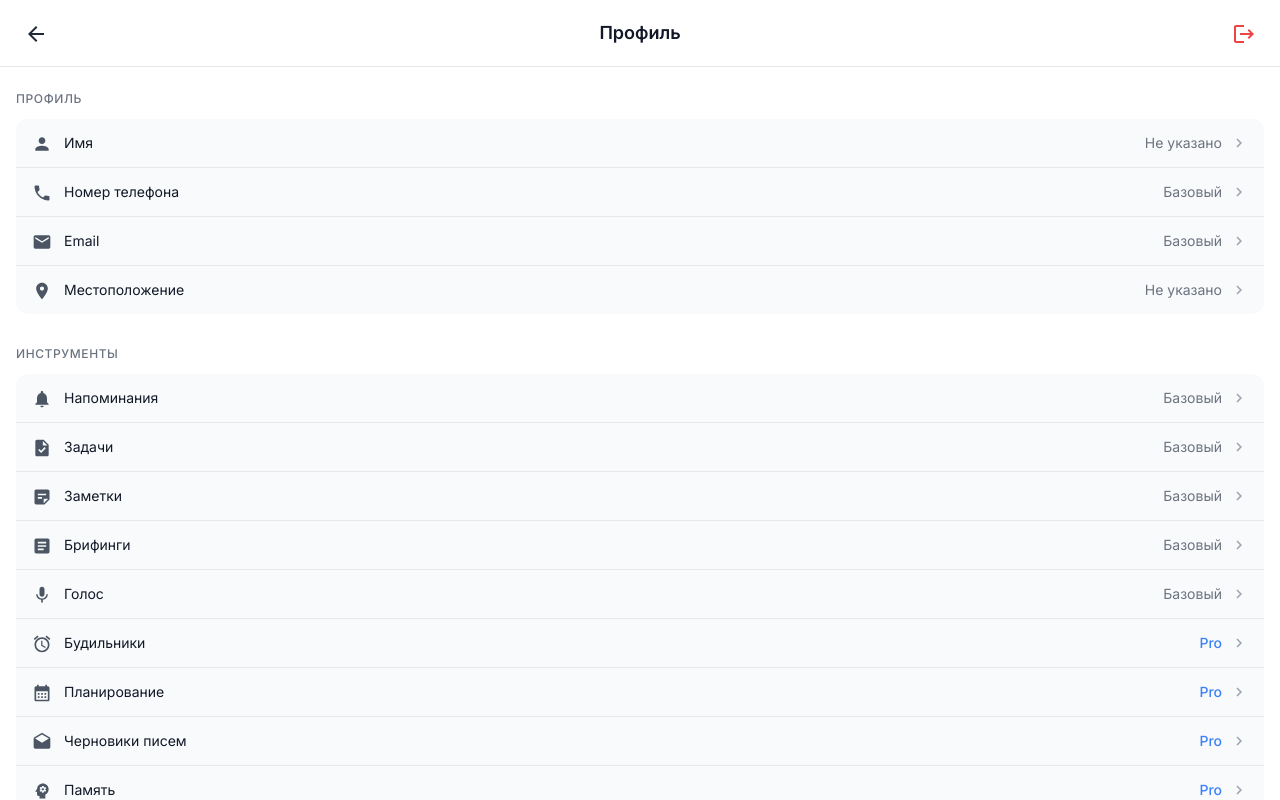
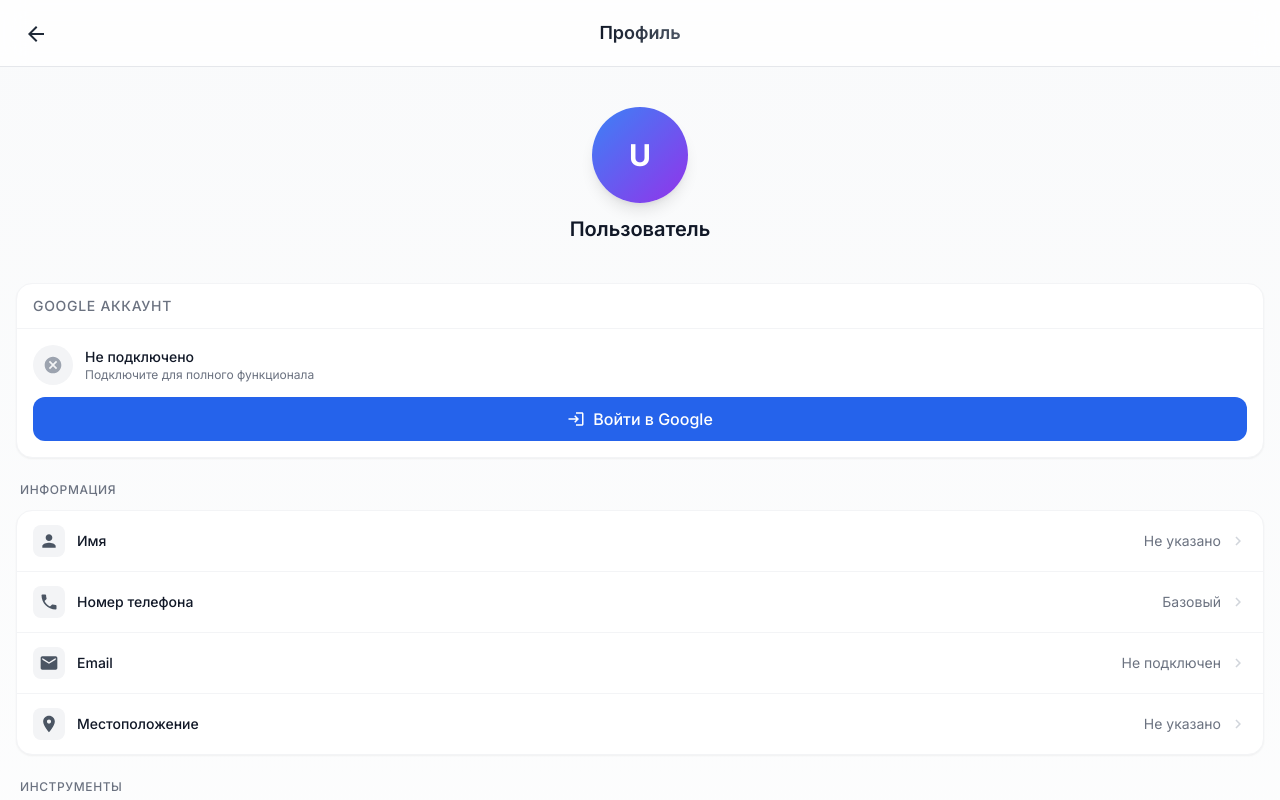
Before and after one commit to Vlad1323213/Martin-Ai, a Next.js app: page /profile in a window 1280 px wide. Built offline with nearby package versions, Linux system fonts and the light colour scheme.

Commit message:
олностью переработан профиль: красивый дизайн, правильная логика выхода/входа Google, кнопка возврата к чату

```diff
--- a/app/profile/page.tsx
+++ b/app/profile/page.tsx
@@ -19,7 +19,10 @@ import {
   Settings,
   Logout,
   ArrowBack,
-  ChevronRight
+  ChevronRight,
+  Login,
+  CheckCircle,
+  Cancel
 } from '@mui/icons-material'
 import { useTelegram } from '@/hooks/useTelegram'
 
@@ -41,6 +44,7 @@ export default function ProfilePage() {
     location: ''
   })
   const [isGoogleConnected, setIsGoogleConnected] = useState(false)
+  const [isLoading, setIsLoading] = useState(false)
 
   useEffect(() => {
     // Загружаем сохраненные данные
@@ -52,52 +56,65 @@ export default function ProfilePage() {
       setProfileData({
         name: `${user.first_name} ${user.last_name || ''}`.trim(),
         phone: 'Базовый',
-        email: 'Базовый',
+        email: 'Не подключен',
         location: 'Не указано'
       })
     }
 
     // Проверяем подключение Google
-    const checkGoogle = async () => {
-      if (user?.id) {
+    checkGoogleConnection()
+  }, [user])
+
+  const checkGoogleConnection = async () => {
+    if (user?.id) {
+      try {
         const response = await fetch(`/api/tokens?userId=${user.id}&provider=google`)
         const data = await response.json()
-        setIsGoogleConnected(data.connected)
+        setIsGoogleConnected(data.connected === true)
 
         // Обновляем email если подключен
         if (data.connected && data.tokens?.email) {
           setProfileData(prev => ({ ...prev, email: data.tokens.email }))
+        } else {
+          setProfileData(prev => ({ ...prev, email: 'Не подключен' }))
         }
+      } catch (error) {
+        console.error('Error checking Google:', error)
+        setIsGoogleConnected(false)
       }
     }
+  }
 
-    checkGoogle()
-  }, [user])
+  const handleGoogleLogout = async () => {
+    if (!user?.id) return
 
-  const handleLogout = async () => {
-    // Выход из Google
+    setIsLoading(true)
     try {
-      // Если есть user id, очищаем токены на сервере
-      if (user?.id) {
-        await fetch(`/api/tokens?userId=${user.id}&provider=google`, {
-          method: 'DELETE'
-        })
-      }
+      // Удаляем токены на сервере
+      await fetch(`/api/tokens?userId=${user.id}&provider=google`, {
+        method: 'DELETE'
+      })
 
       // Очищаем локальные данные Google
       localStorage.removeItem('googleTokens')
-      localStorage.removeItem('userSession')
-      localStorage.removeItem('chatHistory')
+
+      // Обновляем состояние
+      setIsGoogleConnected(false)
+      setProfileData(prev => ({ ...prev, email: 'Не подключен' }))
 
       // Показываем уведомление
       alert('Вы вышли из Google аккаунта')
-
-      // Перезагружаем приложение
-      window.location.reload()
     } catch (error) {
       console.error('Logout error:', error)
       alert('Ошибка при выходе из аккаунта')
+    } finally {
+      setIsLoading(false)
     }
+  }
+
+  const handleGoogleLogin = () => {
+    // Переходим на страницу настроек для авторизации
+    router.push('/settings')
   }
 
   const saveProfile = (data: typeof profileData) => {
@@ -121,7 +138,7 @@ export default function ProfilePage() {
     {
       icon: <Email sx={{ fontSize: 20 }} />,
       label: 'Email',
-      value: profileData.email || 'Базовый',
+      value: profileData.email || 'Не подключен',
       type: 'basic'
     },
     {
@@ -196,50 +213,124 @@ export default function ProfilePage() {
   ]
 
   return (
-    <div className="min-h-screen bg-white">
-      {/* Header */}
-      <div className="sticky top-0 z-50 bg-white border-b border-gray-200">
+    <div className="min-h-screen bg-gradient-to-b from-gray-50 to-white">
+      {/* Header с градиентом */}
+      <div className="sticky top-0 z-50 bg-white/80 backdrop-blur-md border-b border-gray-200">
         <div className="flex items-center justify-between px-4 py-3">
           <button
             onClick={() => router.push('/')}
-            className="p-2 hover:bg-gray-100 rounded-lg transition-colors"
+            className="p-2 hover:bg-gray-100 rounded-xl transition-all hover:scale-105 active:scale-95"
           >
             <ArrowBack sx={{ fontSize: 24, color: '#1f2937' }} />
           </button>
 
-          <h1 className="text-lg font-semibold text-gray-900">Профиль</h1>
+          <h1 className="text-lg font-semibold bg-gradient-to-r from-gray-900 to-gray-600 bg-clip-text text-transparent">
+            Профиль
+          </h1>
 
-          <button
-            onClick={handleLogout}
-            className="p-2 hover:bg-gray-100 rounded-lg transition-colors"
-          >
-            <Logout sx={{ fontSize: 24, color: '#ef4444' }} />
-          </button>
+          <div className="w-10" /> {/* Spacer для центрирования */}
         </div>
       </div>
 
       {/* Content */}
-      <div className="px-4 py-6 space-y-8">
+      <div className="px-4 py-6 space-y-6">
+        {/* User Avatar Section */}
+        <div className="flex flex-col items-center py-4">
+          <div className="w-24 h-24 bg-gradient-to-br from-blue-500 to-purple-600 rounded-full flex items-center justify-center text-white text-3xl font-bold shadow-lg">
+            {profileData.name?.charAt(0) || 'U'}
+          </div>
+          <h2 className="mt-3 text-xl font-semibold text-gray-900">
+            {profileData.name || 'Пользователь'}
+          </h2>
+          <p className="text-sm text-gray-500">
+            {profileData.email !== 'Не подключен' ? profileData.email : 'Email не подключен'}
+          </p>
+        </div>
+
+        {/* Google Account Section */}
+        <div className="bg-white rounded-2xl shadow-sm border border-gray-100 overflow-hidden">
+          <div className="px-4 py-3 border-b border-gray-100">
+            <h3 className="text-sm font-medium text-gray-500 uppercase tracking-wider">
+              Google Аккаунт
+            </h3>
+          </div>
+
+          <div className="p-4">
+            {isGoogleConnected ? (
+              <div className="space-y-3">
+                <div className="flex items-center justify-between">
+                  <div className="flex items-center gap-3">
+                    <div className="w-10 h-10 rounded-full bg-gradient-to-br from-blue-500 via-red-500 to-yellow-500 p-0.5">
+                      <div className="w-full h-full bg-white rounded-full flex items-center justify-center">
+                        <CheckCircle sx={{ fontSize: 20, color: '#10b981' }} />
+                      </div>
+                    </div>
+                    <div>
+                      <p className="text-sm font-medium text-gray-900">Подключено</p>
+                      <p className="text-xs text-gray-500">{profileData.email}</p>
+                    </div>
+                  </div>
+                </div>
+
+                <button
+                  onClick={handleGoogleLogout}
+                  disabled={isLoading}
+                  className="w-full py-2.5 bg-red-50 text-red-600 rounded-xl font-medium hover:bg-red-100 transition-all active:scale-98 disabled:opacity-50 flex items-center justify-center gap-2"
+                >
+                  {isLoading ? (
+                    <div className="w-4 h-4 border-2 border-red-600 border-t-transparent rounded-full animate-spin" />
+                  ) : (
+                    <>
+                      <Logout sx={{ fontSize: 18 }} />
+                      Выйти из Google
+                    </>
+                  )}
+                </button>
+              </div>
+            ) : (
+              <div className="space-y-3">
+                <div className="flex items-center gap-3">
+                  <div className="w-10 h-10 rounded-full bg-gray-100 flex items-center justify-center">
+                    <Cancel sx={{ fontSize: 20, color: '#9ca3af' }} />
+                  </div>
+                  <div>
+                    <p className="text-sm font-medium text-gray-900">Не подключено</p>
+                    <p className="text-xs text-gray-500">Подключите для полного функционала</p>
+                  </div>
+                </div>
+
+                <button
+                  onClick={handleGoogleLogin}
+                  className="w-full py-2.5 bg-blue-600 text-white rounded-xl font-medium hover:bg-blue-700 transition-all active:scale-98 flex items-center justify-center gap-2"
+                >
+                  <Login sx={{ fontSize: 18 }} />
+                  Войти в Google
+                </button>
+              </div>
+            )}
+          </div>
+        </div>
+
         {/* Profile Section */}
         <div>
-          <h2 className="text-xs font-medium text-gray-500 uppercase tracking-wider mb-3">
-            ПРОФИЛЬ
+          <h2 className="text-xs font-medium text-gray-500 uppercase tracking-wider mb-3 px-1">
+            Информация
           </h2>
-          <div className="bg-gray-50 rounded-xl overflow-hidden">
+          <div className="bg-white rounded-2xl shadow-sm border border-gray-100 overflow-hidden">
             {profileItems.map((item, index) => (
               <button
                 key={index}
-                className="w-full px-4 py-3 flex items-center justify-between hover:bg-gray-100 transition-colors border-b border-gray-200 last:border-0"
+                className="w-full px-4 py-3.5 flex items-center justify-between hover:bg-gray-50 transition-colors border-b border-gray-100 last:border-0"
               >
                 <div className="flex items-center gap-3">
-                  <div className="text-gray-600">
+                  <div className="w-8 h-8 rounded-lg bg-gray-100 flex items-center justify-center text-gray-600">
                     {item.icon}
                   </div>
-                  <span className="text-sm text-gray-900">{item.label}</span>
+                  <span className="text-sm font-medium text-gray-900">{item.label}</span>
                 </div>
                 <div className="flex items-center gap-2">
                   <span className="text-sm text-gray-500">{item.value}</span>
-                  <ChevronRight sx={{ fontSize: 18, color: '#9ca3af' }} />
+                  <ChevronRight sx={{ fontSize: 18, color: '#d1d5db' }} />
                 </div>
               </button>
             ))}
@@ -248,83 +339,50 @@ export default function ProfilePage() {
 
         {/* Tools Section */}
         <div>
-          <h2 className="text-xs font-medium text-gray-500 uppercase tracking-wider mb-3">
-            ИНСТРУМЕНТЫ
+          <h2 className="text-xs font-medium text-gray-500 uppercase tracking-wider mb-3 px-1">
+            Инструменты
           </h2>
-          <div className="bg-gray-50 rounded-xl overflow-hidden">
+          <div className="bg-white rounded-2xl shadow-sm border border-gray-100 overflow-hidden">
             {toolItems.map((item, index) => (
               <button
                 key={index}
-                className="w-full px-4 py-3 flex items-center justify-between hover:bg-gray-100 transition-colors border-b border-gray-200 last:border-0"
+                className="w-full px-4 py-3.5 flex items-center justify-between hover:bg-gray-50 transition-colors border-b border-gray-100 last:border-0"
               >
                 <div className="flex items-center gap-3">
-                  <div className="text-gray-600">
-                    {item.icon}
+                  <div className={`w-8 h-8 rounded-lg flex items-center justify-center ${
+                    item.type === 'pro' ? 'bg-gradient-to-br from-blue-100 to-purple-100' : 'bg-gray-100'
+                  }`}>
+                    <div className={item.type === 'pro' ? 'text-blue-600' : 'text-gray-600'}>
+                      {item.icon}
+                    </div>
                   </div>
-                  <span className="text-sm text-gray-900">{item.label}</span>
+                  <span className="text-sm font-medium text-gray-900">{item.label}</span>
                 </div>
                 <div className="flex items-center gap-2">
                   {item.value && (
-                    <span className={`text-sm ${
-                      item.type === 'pro' ? 'text-blue-500 font-medium' : 'text-gray-500'
+                    <span className={`text-xs px-2 py-0.5 rounded-full font-medium ${
+                      item.type === 'pro'
+                        ? 'bg-gradient-to-r from-blue-500 to-purple-500 text-white'
+                        : 'bg-gray-100 text-gray-600'
                     }`}>
                       {item.value}
                     </span>
                   )}
-                  <ChevronRight sx={{ fontSize: 18, color: '#9ca3af' }} />
+                  <ChevronRight sx={{ fontSize: 18, color: '#d1d5db' }} />
                 </div>
               </button>
             ))}
           </div>
         </div>
 
-        {/* Integrations Section */}
-        <div>
-          <h2 className="text-xs font-medium text-gray-500 uppercase tracking-wider mb-3">
-            ИНТЕГРАЦИИ
-          </h2>
-          <div className="bg-gray-50 rounded-xl overflow-hidden">
-            <button
-              onClick={async () => {
-                // Проверяем подключение
-                const response = await fetch(`/api/tokens?userId=${user?.id || 'default'}&provider=google`)
-                const data = await response.json()
-
-                if (!data.connected) {
-                  // Если не подключен - переходим на страницу авторизации
-                  router.push('/settings')
-                }
-              }}
-              className="w-full px-4 py-3 flex items-center justify-between hover:bg-gray-100 transition-colors"
-            >
-              <div className="flex items-center gap-3">
-                <div className="w-5 h-5 rounded bg-gradient-to-br from-blue-500 via-red-500 to-yellow-500" />
-                <span className="text-sm text-gray-900">Google</span>
-              </div>
-              <div className="flex items-center gap-2">
-                {isGoogleConnected ? (
-                  <>
-                    <span className="text-sm text-green-600 font-medium">Подключено</span>
-                    <ChevronRight sx={{ fontSize: 18, color: '#9ca3af' }} />
-                  </>
-                ) : (
-                  <>
-                    <span className="text-sm text-blue-600 font-medium">Подключить</span>
-                    <ChevronRight sx={{ fontSize: 18, color: '#3b82f6' }} />
-                  </>
-                )}
-              </div>
-            </button>
-          </div>
-        </div>
-
-        {/* Logout Button */}
-        <div className="pt-4">
+        {/* Back to Chat Button */}
+        <div className="pt-4 pb-8">
           <button
-            onClick={handleLogout}
-            className="w-full py-3 bg-red-50 text-red-600 rounded-xl font-medium hover:bg-red-100 transition-colors"
+            onClick={() => router.push('/')}
+            className="w-full py-3 bg-gradient-to-r from-blue-600 to-purple-600 text-white rounded-2xl font-medium shadow-lg hover:shadow-xl transition-all active:scale-98 flex items-center justify-center gap-2"
           >
-            Выйти из аккаунта
+            <ArrowBack sx={{ fontSize: 18 }} />
+            Вернуться к чату
           </button>
         </div>
       </div>
```
